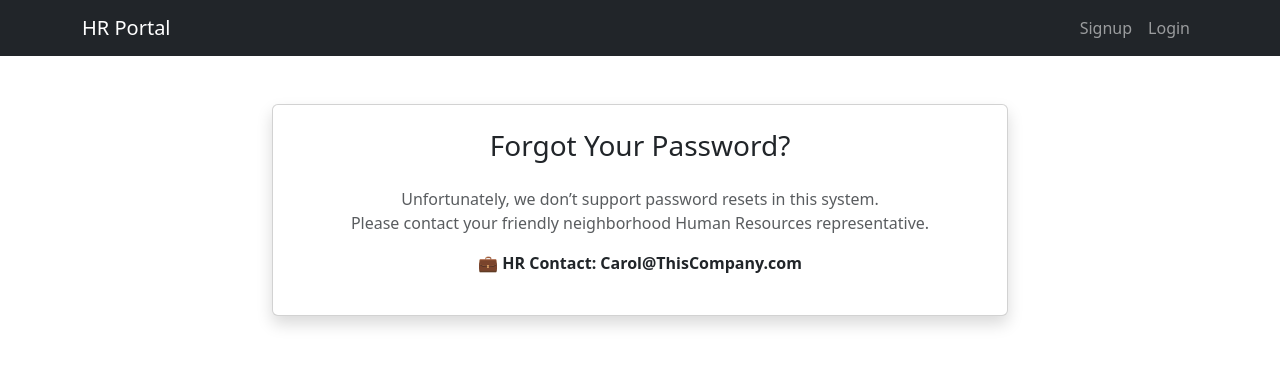
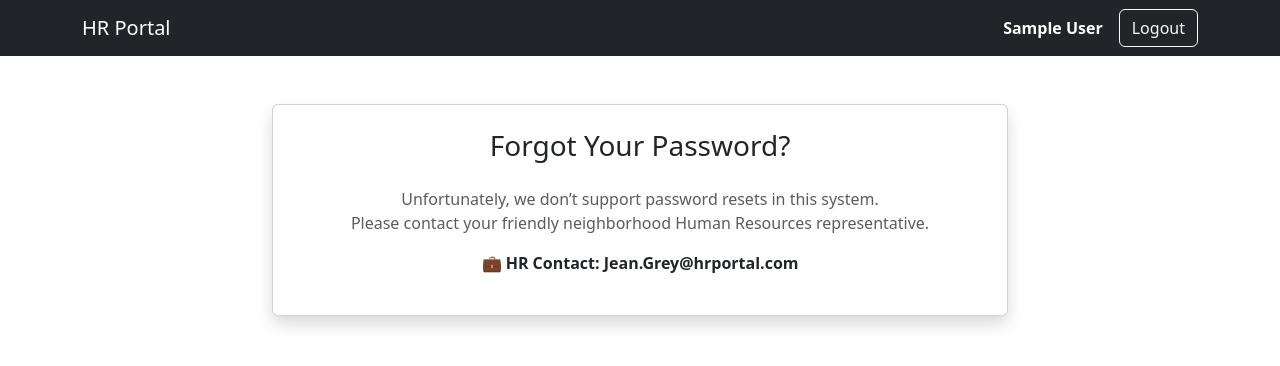
Before and after one commit to SlemJosh/react-hr-portal, a React (Create React App) app: page /forgot-password in a window 1280 px wide. Shown: the top 366 px of the page. Built offline with nearby package versions, Linux system fonts and the light colour scheme; sample sign-in values are in the browser's storage.

Commit message:
Fix: Dynamic employee list updates after login and demo reset

```diff
--- a/src/components/auth/ForgotPassword.jsx
+++ b/src/components/auth/ForgotPassword.jsx
@@ -17,7 +17,7 @@ export default function ForgotPassword() {
               Unfortunately, we don’t support password resets in this system. <br />
               Please contact your friendly neighborhood Human Resources representative.
             </p>
-            <p className="fw-bold">💼 HR Contact: Carol@ThisCompany.com</p>
+            <p className="fw-bold">💼 HR Contact: Jean.Grey@hrportal.com</p>
           </Card>
         </Col>
       </Row>
--- a/src/components/dashboard/HRDashboard.jsx
+++ b/src/components/dashboard/HRDashboard.jsx
@@ -42,7 +42,7 @@ export default function HRDashboard() {
               </div>
 
               <div className="d-flex justify-content-center gap-2 flex-wrap">
-                {user?.email === "carol@company.com" && (
+                {user?.email === "jean.grey@hrportal.com" && (
                   <Button variant="outline-secondary" onClick={handleResetData}>
                     ♻️ Reset Demo Data
                   </Button>
--- a/src/components/hr/ViewEmployees.jsx
+++ b/src/components/hr/ViewEmployees.jsx
@@ -1,6 +1,7 @@
 // =======================
-// ViewEmployees.jsx
+// ViewEmployees.jsx (updated)
 // Description: Card view with modal editing + styled info badges + pending leave requests + fire employee
+// Now includes: Refresh fix on demo reset
 // =======================
 
 import React, { useState, useEffect } from "react";
@@ -56,6 +57,18 @@ export default function ViewEmployees() {
   };
 
   const handleFire = () => {
+    const currentUser = JSON.parse(localStorage.getItem("currentUser"));
+
+    if (selectedEmployee?.email === "Jean.Grey@hrportal.com") {
+      toast.info("Jean Grey cannot be fired. She is the Phoenix.");
+      return;
+    }
+
+    if (selectedEmployee?.email === currentUser?.email) {
+      toast.info("You can't fire yourself.");
+      return;
+    }
+
     toast.warning(
       <div>
         <p className="mb-1 fw-bold">
@@ -69,7 +82,23 @@ export default function ViewEmployees() {
             variant="danger"
             className="me-2"
             onClick={() => {
-              toast.dismiss(); // close first toast
+              const currentUser = JSON.parse(
+                localStorage.getItem("currentUser")
+              );
+
+              if (selectedEmployee?.email === "Jean.Grey@hrportal.com") {
+                toast.dismiss();
+                toast.info("Jean Grey cannot be fired. She is the Phoenix.");
+                return;
+              }
+
+              if (selectedEmployee?.email === currentUser?.email) {
+                toast.dismiss();
+                toast.info("You can't fire yourself.");
+                return;
+              }
+
+              toast.dismiss();
               toast.error(
                 <div>
                   <p className="mb-1 fw-bold">Are you really sure?</p>
@@ -83,6 +112,18 @@ export default function ViewEmployees() {
                       variant="danger"
                       className="me-2"
                       onClick={() => {
+                        if (selectedEmployee?.email === "Jean.Grey@hrportal.com") {
+                          toast.dismiss();
+                          toast.info("Jean Grey cannot be fired. She is the Phoenix.");
+                          return;
+                        }
+
+                        if (selectedEmployee?.email === currentUser?.email) {
+                          toast.dismiss();
+                          toast.info("You can't fire yourself.");
+                          return;
+                        }
+
                         setConfirmFire(true);
                         toast.dismiss();
                       }}
@@ -121,6 +162,11 @@ export default function ViewEmployees() {
 
   useEffect(() => {
     if (confirmFire && selectedEmployee?.email) {
+      if (selectedEmployee.email === "Jean.Grey@hrportal.com") {
+        toast.error("Jean Grey cannot be fired.");
+        return;
+      }
+
       removeEmployee(selectedEmployee.email);
       toast.success(
         `${selectedEmployee.firstName} ${selectedEmployee.lastName} has been fired.`
@@ -128,6 +174,20 @@ export default function ViewEmployees() {
       handleClose();
     }
   }, [confirmFire, selectedEmployee, removeEmployee]);
+
+  // ✅ NEW: Refresh fix after demo reset
+  useEffect(() => {
+    const handleStorageChange = () => {
+      // Force a manual state refresh (reloads employee context on reset)
+      window.location.reload();
+    };
+
+    window.addEventListener("storage", handleStorageChange);
+
+    return () => {
+      window.removeEventListener("storage", handleStorageChange);
+    };
+  }, []);
 
   return (
     <Container className="mt-4">
@@ -196,7 +256,7 @@ export default function ViewEmployees() {
         </Row>
       )}
 
-      {/* Edit Modal */}
+      {/* Modal remains unchanged */}
       <Modal show={showModal} onHide={handleClose} centered>
         <Modal.Header closeButton>
           <Modal.Title>Edit Employee</Modal.Title>
--- a/src/context/AuthContext.jsx
+++ b/src/context/AuthContext.jsx
@@ -9,7 +9,7 @@ const AuthContext = createContext();
 
 export function AuthProvider({ children }) {
   const [user, setUser] = useState(() => {
-    const storedUser = localStorage.getItem('loggedInUser');
+    const storedUser = localStorage.getItem('currentUser');
     return storedUser ? JSON.parse(storedUser) : null;
   });
 
@@ -29,14 +29,16 @@ export function AuthProvider({ children }) {
       title,
     };
 
-    console.log('🔐 Logging in with user:', userData); // Optional debug
+    // Optional debug
+    console.log('🔐 Logging in with user:', userData);
+
     setUser(userData);
-    localStorage.setItem('loggedInUser', JSON.stringify(userData));
+    localStorage.setItem('currentUser', JSON.stringify(userData));
   };
 
   const logout = () => {
     setUser(null);
-    localStorage.removeItem('loggedInUser');
+    localStorage.removeItem('currentUser');
   };
 
   return (
--- a/src/context/EmployeeContext.jsx
+++ b/src/context/EmployeeContext.jsx
@@ -1,6 +1,6 @@
 // =======================
 // EmployeeContext.jsx
-// Description: Provides global employee list state with localStorage sync (email as unique ID)
+// Description: Provides global employee list state with localStorage sync
 // =======================
 
 import React, { createContext, useReducer, useContext, useEffect } from "react";
@@ -39,9 +39,12 @@ function employeeReducer(state, action) {
       return { ...state, employees: updated };
     }
     case "REMOVE_EMPLOYEE": {
-      const updated = state.employees.filter(
-        (emp) => emp.email !== action.payload
-      );
+      if (action.payload === "Jean.Grey@hrportal.com") {
+        console.warn("Cannot remove Jean Grey from employee list.");
+        return state;
+      }
+
+      const updated = state.employees.filter((emp) => emp.email !== action.payload);
       localStorage.setItem("employees", JSON.stringify(updated));
       return { ...state, employees: updated };
     }
@@ -54,9 +57,20 @@ function employeeReducer(state, action) {
 export function EmployeeProvider({ children }) {
   const [state, dispatch] = useReducer(employeeReducer, initialState);
 
+  // 🔁 Sync state when localStorage changes (across tabs or after reset)
   useEffect(() => {
-    localStorage.setItem("employees", JSON.stringify(state.employees));
-  }, [state.employees]);
+    const handleStorageChange = (e) => {
+      if (e.key === "employees") {
+        const updated = JSON.parse(e.newValue);
+        if (updated) {
+          dispatch({ type: "SET_EMPLOYEES", payload: updated });
+        }
+      }
+    };
+
+    window.addEventListener("storage", handleStorageChange);
+    return () => window.removeEventListener("storage", handleStorageChange);
+  }, []);
 
   const addEmployee = (employee) => {
     dispatch({ type: "ADD_EMPLOYEE", payload: employee });
@@ -93,9 +107,7 @@ export function EmployeeProvider({ children }) {
 export function useEmployeeContext() {
   const context = useContext(EmployeeContext);
   if (!context) {
-    throw new Error(
-      "useEmployeeContext must be used within an EmployeeProvider"
-    );
+    throw new Error("useEmployeeContext must be used within an EmployeeProvider");
   }
   return context;
 }
--- a/src/data/defaultData.js
+++ b/src/data/defaultData.js
@@ -8,11 +8,11 @@
 
 export const defaultUsers = [
   {
-    email: "carol@company.com",
+    email: "jean.grey@hrportal.com",
     password: "admin123",
     role: "hr",
-    firstName: "Carol",
-    lastName: "Jarvis",
+    firstName: "Jean",
+    lastName: "Grey",
   },
   {
     email: "bruce@company.com",
@@ -120,9 +120,9 @@ export const defaultUsers = [
 
 export const defaultEmployees = [
   {
-    firstName: "Carol",
-    lastName: "Jarvis",
-    email: "carol@company.com",
+    firstName: "Jean",
+    lastName: "Grey",
+    email: "jean.grey@hrportal.com",
     department: "HR",
     title: "Operations Manager",
     role: "hr",
@@ -255,7 +255,7 @@ export const defaultLeaveRequests = [
     reason: "Family emergency",
     leaveType: "PTO",
     notes: "",
-    status: "Pending"
+    status: "Pending",
   },
   {
     id: "ae41cc8c-f6b4-407c-9ea6-72b5917f9485",
@@ -266,7 +266,7 @@ export const defaultLeaveRequests = [
     reason: "Vacation",
     leaveType: "PTO",
     notes: "",
-    status: "Pending"
+    status: "Pending",
   },
   {
     id: "12f9294c-e638-4c2a-a0a9-f73a1ab34ff1",
@@ -277,7 +277,7 @@ export const defaultLeaveRequests = [
     reason: "Conference",
     leaveType: "Business",
     notes: "",
-    status: "Pending"
+    status: "Pending",
   },
   {
     id: "d6a68f0e-3941-46a2-926f-2093e9d0a101",
@@ -288,7 +288,7 @@ export const defaultLeaveRequests = [
     reason: "Annual High Tea Festival",
     leaveType: "Personal",
     notes: "",
-    status: "Pending"
+    status: "Pending",
   },
   {
     id: "bb33f7d2-59cb-4e8e-b152-54b224b9be3a",
@@ -299,7 +299,7 @@ export const defaultLeaveRequests = [
     reason: "Wellness Retreat",
     leaveType: "PTO",
     notes: "",
-    status: "Pending"
+    status: "Pending",
   },
   {
     id: "3a58de7e-90e5-4484-882f-e51a03a0f9f2",
@@ -310,7 +310,7 @@ export const defaultLeaveRequests = [
     reason: "Got bored",
     leaveType: "UPT",
     notes: "",
-    status: "Pending"
+    status: "Pending",
   },
   {
     id: "457bfa11-93be-4ae6-aec1-eaee22dd8f76",
@@ -321,7 +321,7 @@ export const defaultLeaveRequests = [
     reason: "Lost a bet",
     leaveType: "UPT",
     notes: "",
-    status: "Pending"
+    status: "Pending",
   },
   {
     id: "9041c905-209f-4424-9f6e-dcc2f0c3d59f",
@@ -332,7 +332,7 @@ export const defaultLeaveRequests = [
     reason: "Mysterious rash",
     leaveType: "Sick",
     notes: "",
-    status: "Pending"
+    status: "Pending",
   },
   {
     id: "9ebd0c15-8a4d-4983-a6b0-9904e05c4e5e",
@@ -343,7 +343,7 @@ export const defaultLeaveRequests = [
     reason: "Unspecified mission",
     leaveType: "Business",
     notes: "",
-    status: "Pending"
+    status: "Pending",
   },
   {
     id: "2c5919ee-3de5-4d87-8701-15b7c964dcee",
@@ -354,6 +354,6 @@ export const defaultLeaveRequests = [
     reason: "Mental health day",
     leaveType: "PTO",
     notes: "",
-    status: "Pending"
-  }
+    status: "Pending",
+  },
 ];
```
